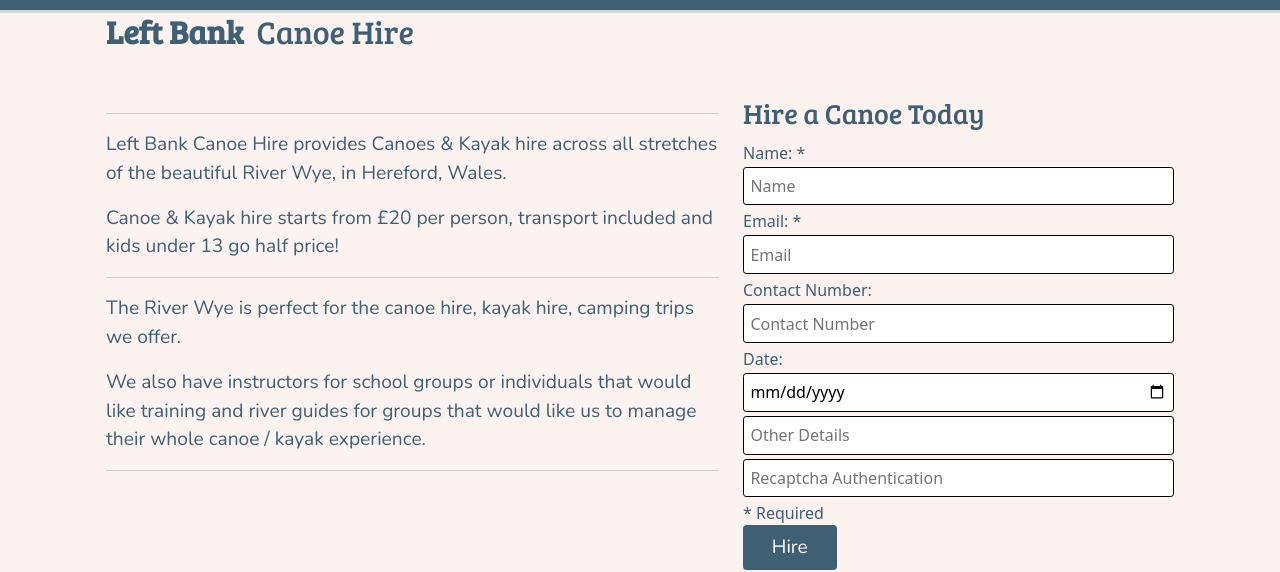
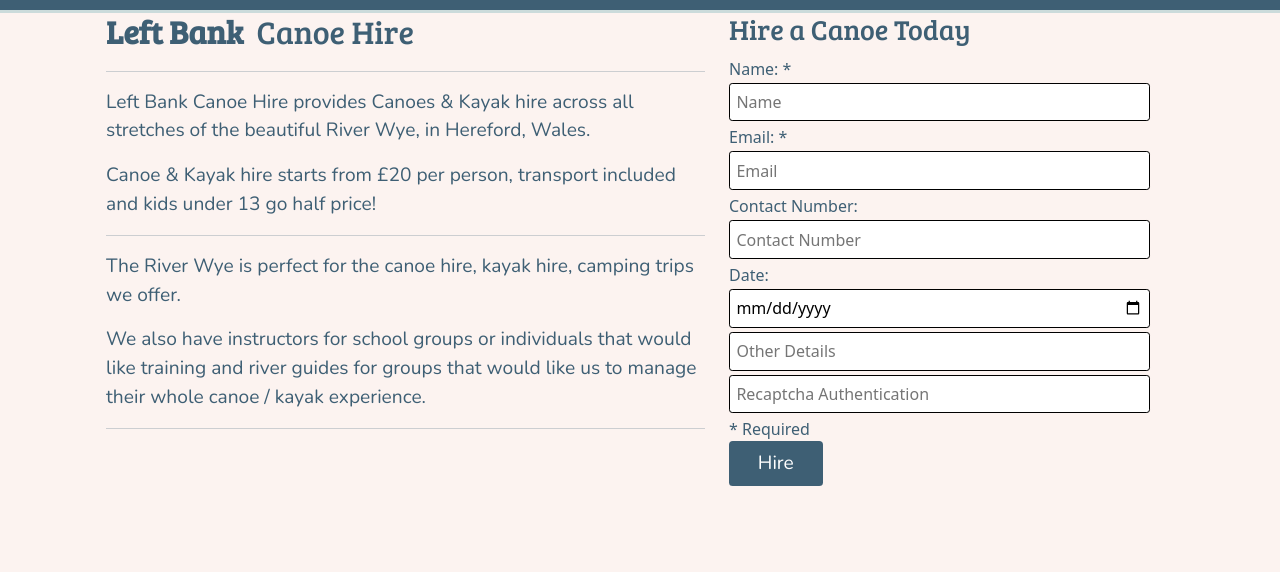
Before and after one commit to Ben-Bromley/LeftBankCanoeHire, a plain HTML site: page index.html in a window 1280 px wide. Shown: the part 228-800 px from the top of the page. Drawn offline with nearby package versions, Linux system fonts and the light colour scheme.

Commit message:
switched to 2 rows in slide 1 for better title alignment

```diff
--- a/index.html
+++ b/index.html
@@ -83,15 +83,23 @@
     </header>
 
     <main>
-        <article id="slide-1" class="container row">
-            <div id="title" class="">
+        <article id="slide-1" class="container">
+            <div class="container row">
+                <div id="title" class="col-md-7">
                     <h1>Left Bank &nbsp;<span>Canoe Hire</span></h1>
+
+
+
                 </div>
+                <div class="col-md-5">
+                    <h3>Hire a Canoe Today</h3>
+                </div>
+            </div>
+            <div class="container row">
                 <!-- hiring form -->
                 <article id="form-container" class="container col-md-5 order-md-2 sd-flex justify-content-center">
                     <!-- Needs to use another request type -->
                     <form id="hire-form" action="#">
-                    <h3>Hire a Canoe Today</h3>
                         <label for="Name">Name: *
                             <input type="text" placeholder="Name" name="Name">
                         </label>
@@ -136,6 +144,7 @@
                         <a href="#slide-2" class="btn btn-outline-primary">Learn More</a>
                     </div> -->
                 </section>
+            </div>
         </article>
         <article id="slide-2" class="container-fluid">
             <h2 id="slide-2-title">Our Activities</h2>
```
Lines whose indentation alone changed are shown as unchanged.
